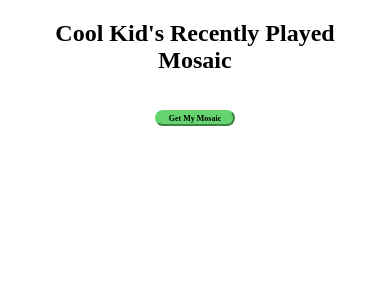
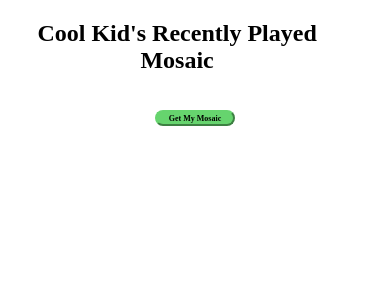
Before and after one commit to JasmineAmberPatel/Music-Mosaic, a React (Create React App) app: page / in a window 390 px wide. Shown: the top 300 px of the page. Built offline with nearby package versions, Linux system fonts and the light colour scheme.

Commit message:
edit title size

```diff
--- a/src/index.css
+++ b/src/index.css
@@ -82,12 +82,13 @@ img {
   }
 }
 
-@media (max-width: 400px) {
+@media (max-width: 415px) {
   .Mosaic {
     width: 90%
     }
     .title {
       font-size: 1.5em;
+      width: 90%
     }
   img {
     height: 45px;
@@ -107,6 +108,7 @@ img {
     }
     .title {
       font-size: 1.5em;
+      width: 90%
     }
   img {
     height: 40px;
```
